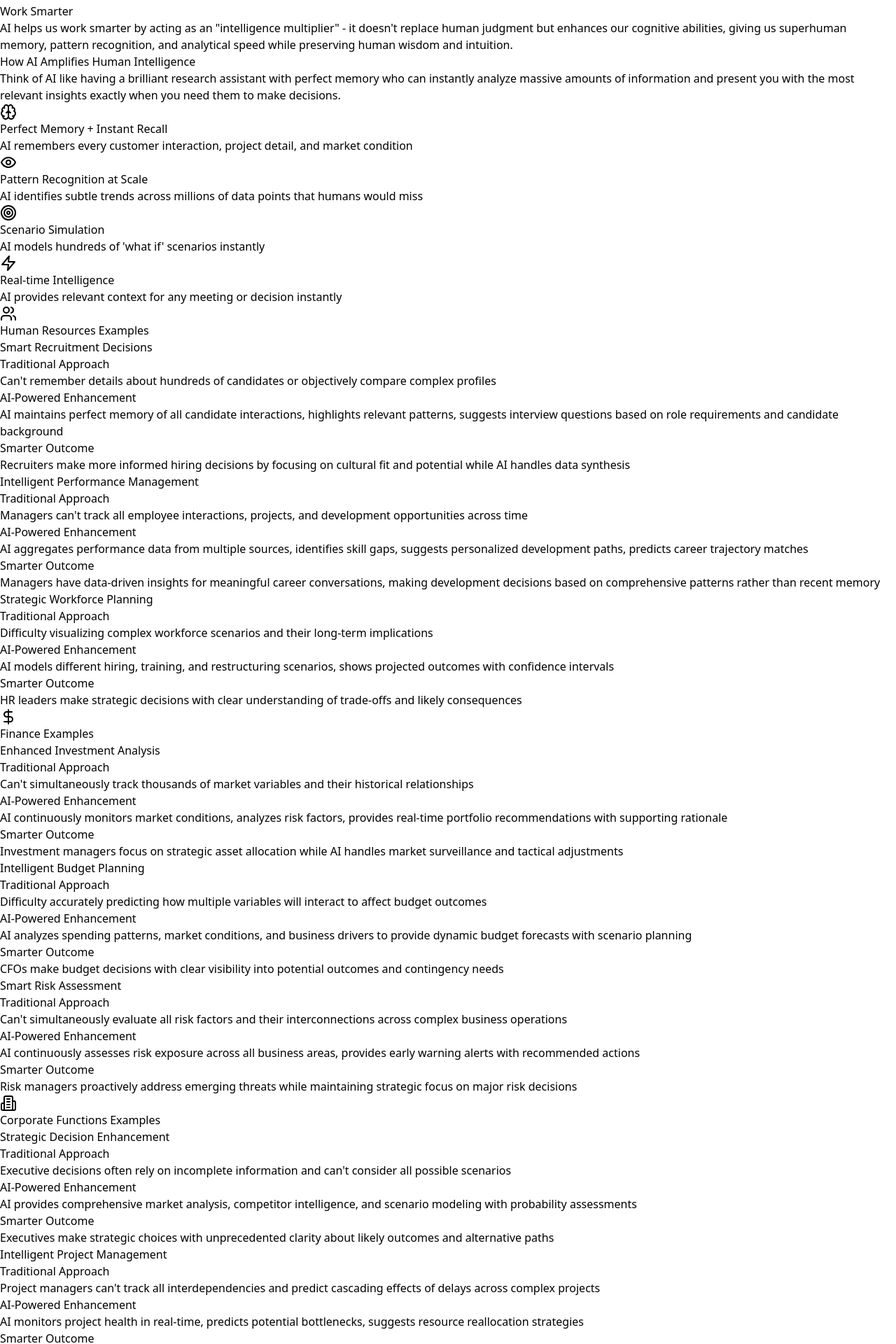
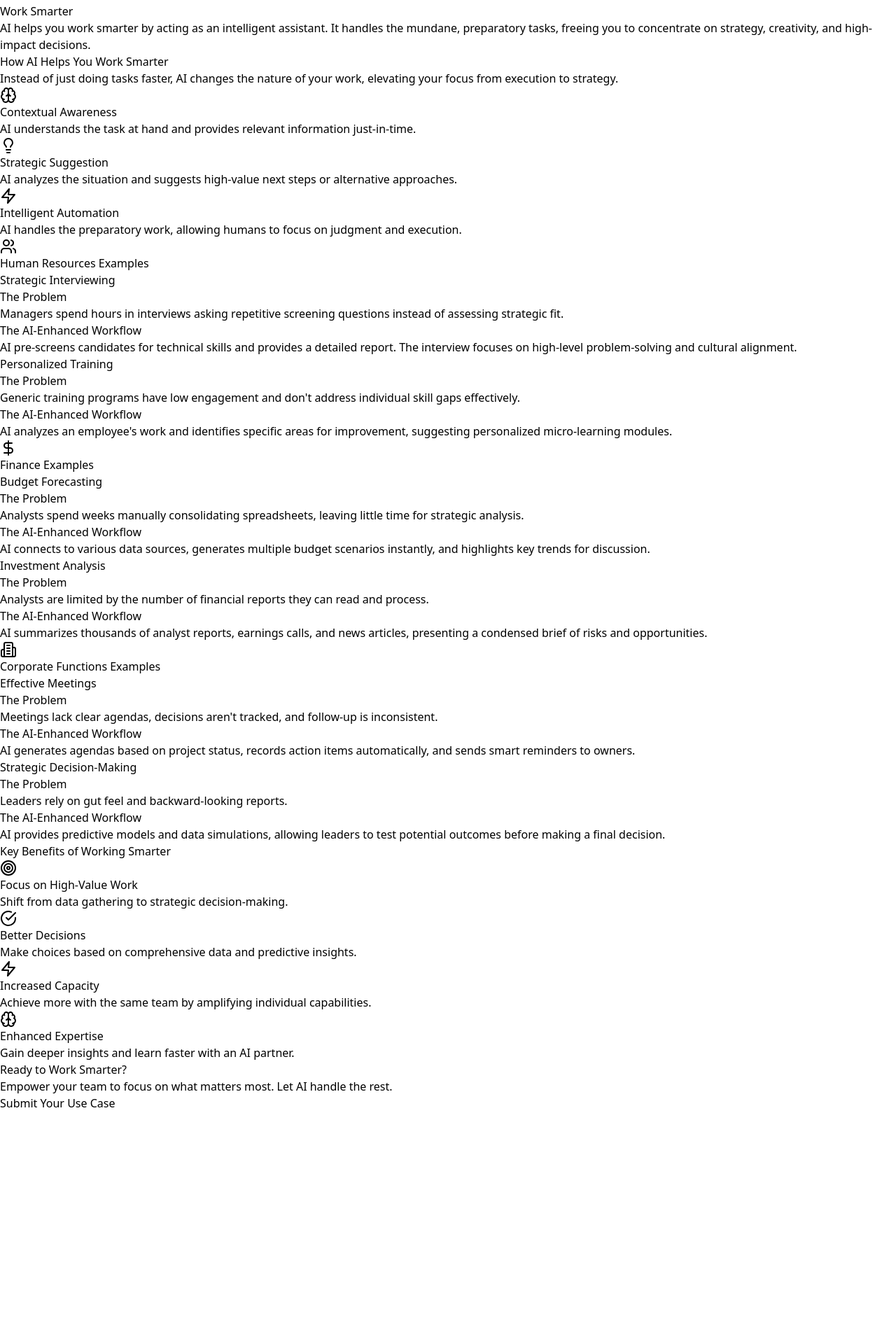
Before and after one commit to s4dha/ai-accelerator, a React (Vite) app in the folder prototype/: page /work-smarter in a window 1280 px wide. Shown: the part 44-1964 px from the top of the page at 70% size. After the commit the page ends 1632 px from the top, so only its background shows below. Built offline with nearby package versions, Linux system fonts and the light colour scheme.

Commit message:
updated 'WorkSmarterPage' UI to match the other 2

```diff
--- a/prototype/src/pages/WorkSmarterPage.tsx
+++ b/prototype/src/pages/WorkSmarterPage.tsx
@@ -1,188 +1,116 @@
-import React from 'react'
-import { ArrowLeft, Brain, Zap, Target, Users, DollarSign, Building2, Scale, Eye, Clock, TrendingUp, CheckCircle, Sparkles, Network, Shuffle } from 'lucide-react'
-import { Link } from 'react-router-dom'
+import React from 'react';
+import { ArrowLeft, Brain, Users, DollarSign, Building2, Zap, Lightbulb, Target, CheckCircle } from 'lucide-react';
+import { Link } from 'react-router-dom';
 
 const WorkSmarterPage = () => {
+  // Data for the page content
   const hrExamples = [
     {
-      title: "Smart Recruitment Decisions",
-      traditional: "Can't remember details about hundreds of candidates or objectively compare complex profiles",
-      breakthrough: "AI maintains perfect memory of all candidate interactions, highlights relevant patterns, suggests interview questions based on role requirements and candidate background",
-      outcome: "Recruiters make more informed hiring decisions by focusing on cultural fit and potential while AI handles data synthesis"
+      title: "Strategic Interviewing",
+      problem: "Managers spend hours in interviews asking repetitive screening questions instead of assessing strategic fit.",
+      solution: "AI pre-screens candidates for technical skills and provides a detailed report. The interview focuses on high-level problem-solving and cultural alignment.",
     },
     {
-      title: "Intelligent Performance Management",
-      traditional: "Managers can't track all employee interactions, projects, and development opportunities across time",
-      breakthrough: "AI aggregates performance data from multiple sources, identifies skill gaps, suggests personalized development paths, predicts career trajectory matches",
-      outcome: "Managers have data-driven insights for meaningful career conversations, making development decisions based on comprehensive patterns rather than recent memory"
+      title: "Personalized Training",
+      problem: "Generic training programs have low engagement and don't address individual skill gaps effectively.",
+      solution: "AI analyzes an employee's work and identifies specific areas for improvement, suggesting personalized micro-learning modules.",
     },
-    {
-      title: "Strategic Workforce Planning",
-      traditional: "Difficulty visualizing complex workforce scenarios and their long-term implications",
-      breakthrough: "AI models different hiring, training, and restructuring scenarios, shows projected outcomes with confidence intervals",
-      outcome: "HR leaders make strategic decisions with clear understanding of trade-offs and likely consequences"
-    }
-  ]
+  ];
 
   const financeExamples = [
     {
-      title: "Enhanced Investment Analysis",
-      traditional: "Can't simultaneously track thousands of market variables and their historical relationships",
-      breakthrough: "AI continuously monitors market conditions, analyzes risk factors, provides real-time portfolio recommendations with supporting rationale",
-      outcome: "Investment managers focus on strategic asset allocation while AI handles market surveillance and tactical adjustments"
+      title: "Budget Forecasting",
+      problem: "Analysts spend weeks manually consolidating spreadsheets, leaving little time for strategic analysis.",
+      solution: "AI connects to various data sources, generates multiple budget scenarios instantly, and highlights key trends for discussion.",
     },
     {
-      title: "Intelligent Budget Planning",
-      traditional: "Difficulty accurately predicting how multiple variables will interact to affect budget outcomes",
-      breakthrough: "AI analyzes spending patterns, market conditions, and business drivers to provide dynamic budget forecasts with scenario planning",
-      outcome: "CFOs make budget decisions with clear visibility into potential outcomes and contingency needs"
+      title: "Investment Analysis",
+      problem: "Analysts are limited by the number of financial reports they can read and process.",
+      solution: "AI summarizes thousands of analyst reports, earnings calls, and news articles, presenting a condensed brief of risks and opportunities.",
     },
-    {
-      title: "Smart Risk Assessment",
-      traditional: "Can't simultaneously evaluate all risk factors and their interconnections across complex business operations",
-      breakthrough: "AI continuously assesses risk exposure across all business areas, provides early warning alerts with recommended actions",
-      outcome: "Risk managers proactively address emerging threats while maintaining strategic focus on major risk decisions"
-    }
-  ]
+  ];
 
   const corporateExamples = [
     {
-      title: "Strategic Decision Enhancement",
-      traditional: "Executive decisions often rely on incomplete information and can't consider all possible scenarios",
-      breakthrough: "AI provides comprehensive market analysis, competitor intelligence, and scenario modeling with probability assessments",
-      outcome: "Executives make strategic choices with unprecedented clarity about likely outcomes and alternative paths"
+      title: "Effective Meetings",
+      problem: "Meetings lack clear agendas, decisions aren't tracked, and follow-up is inconsistent.",
+      solution: "AI generates agendas based on project status, records action items automatically, and sends smart reminders to owners.",
     },
     {
-      title: "Intelligent Project Management",
-      traditional: "Project managers can't track all interdependencies and predict cascading effects of delays across complex projects",
-      breakthrough: "AI monitors project health in real-time, predicts potential bottlenecks, suggests resource reallocation strategies",
-      outcome: "Project managers focus on stakeholder management and creative problem-solving while AI handles scheduling optimization"
+      title: "Strategic Decision-Making",
+      problem: "Leaders rely on gut feel and backward-looking reports.",
+      solution: "AI provides predictive models and data simulations, allowing leaders to test potential outcomes before making a final decision.",
     },
-    {
-      title: "Enhanced Customer Relationship Management",
-      traditional: "Sales teams can't remember every customer interaction detail or identify optimal engagement timing",
-      breakthrough: "AI analyzes customer behavior patterns, suggests personalized outreach strategies, predicts purchase likelihood",
-      outcome: "Sales professionals focus on relationship building and negotiation while AI provides perfect customer intelligence"
-    },
-    {
-      title: "Smart Legal Decision Support",
-      traditional: "Lawyers can't instantly recall all relevant case precedents and regulatory changes",
-      breakthrough: "AI provides comprehensive legal research, identifies relevant precedents, flags potential compliance issues",
-      outcome: "Legal professionals focus on strategy and advocacy while AI handles comprehensive research and analysis"
-    }
-  ]
-
-  const amplificationMechanisms = [
-    {
-      icon: Network,
-      title: "Information Synthesis",
-      example: "AI processes thousands of market reports, customer interactions, and performance metrics simultaneously",
-      result: "Executives make decisions with complete information rather than partial snapshots",
-      color: "from-cyan-400 to-blue-500"
-    },
-    {
-      icon: Eye,
-      title: "Pattern Recognition at Scale",
-      example: "AI identifies subtle performance indicators across entire organizations that humans would miss",
-      result: "Early detection of opportunities and risks with unprecedented accuracy",
-      color: "from-teal-400 to-cyan-500"
-    },
-    {
-      icon: Target,
-      title: "Scenario Simulation",
-      example: "AI models hundreds of 'what if' scenarios for strategic decisions in real-time",
-      result: "Leaders understand consequences before acting, choosing optimal paths confidently",
-      color: "from-blue-400 to-indigo-500"
-    },
-    {
-      icon: Brain,
-      title: "Cognitive Augmentation",
-      example: "AI provides perfect memory + instant context for every meeting, decision, and interaction",
-      result: "Professionals operate with superhuman recall and analytical capabilities",
-      color: "from-indigo-400 to-purple-500"
-    }
-  ]
+  ];
 
   const coreMechanisms = [
     {
       icon: Brain,
-      title: "Perfect Memory + Instant Recall",
-      description: "AI remembers every customer interaction, project detail, and market condition",
-      color: "from-cyan-500/10 to-cyan-600/5",
-      borderColor: "border-cyan-500/20",
-      iconBg: "bg-cyan-500/20",
-      iconColor: "text-cyan-400"
+      title: "Contextual Awareness",
+      description: "AI understands the task at hand and provides relevant information just-in-time.",
     },
     {
-      icon: Eye,
-      title: "Pattern Recognition at Scale",
-      description: "AI identifies subtle trends across millions of data points that humans would miss",
-      color: "from-teal-500/10 to-teal-600/5",
-      borderColor: "border-teal-500/20",
-      iconBg: "bg-teal-500/20",
-      iconColor: "text-teal-400"
-    },
-    {
-      icon: Target,
-      title: "Scenario Simulation",
-      description: "AI models hundreds of 'what if' scenarios instantly",
-      color: "from-blue-500/10 to-blue-600/5",
-      borderColor: "border-blue-500/20",
-      iconBg: "bg-blue-500/20",
-      iconColor: "text-blue-400"
+      icon: Lightbulb,
+      title: "Strategic Suggestion",
+      description: "AI analyzes the situation and suggests high-value next steps or alternative approaches.",
     },
     {
       icon: Zap,
-      title: "Real-time Intelligence",
-      description: "AI provides relevant context for any meeting or decision instantly",
-      color: "from-indigo-500/10 to-indigo-600/5",
-      borderColor: "border-indigo-500/20",
-      iconBg: "bg-indigo-500/20",
-      iconColor: "text-indigo-400"
+      title: "Intelligent Automation",
+      description: "AI handles the preparatory work, allowing humans to focus on judgment and execution.",
+    },
+  ];
+
+  const benefits = [
+    {
+      icon: Target,
+      title: "Focus on High-Value Work",
+      description: "Shift from data gathering to strategic decision-making.",
+      color: "from-blue-400 to-blue-600"
+    },
+    {
+      icon: CheckCircle,
+      title: "Better Decisions",
+      description: "Make choices based on comprehensive data and predictive insights.",
+      color: "from-emerald-400 to-emerald-600"
+    },
+    {
+      icon: Zap,
+      title: "Increased Capacity",
+      description: "Achieve more with the same team by amplifying individual capabilities.",
+      color: "from-purple-400 to-purple-600"
+    },
+    {
+      icon: Brain,
+      title: "Enhanced Expertise",
+      description: "Gain deeper insights and learn faster with an AI partner.",
+      color: "from-amber-400 to-amber-600"
     }
-  ]
+  ];
 
-  const ExampleCard = ({ example, index }: { example: any, index: number }) => (
+  // Reusable Example Card Component
+  const ExampleCard = ({ example }: { example: { title: string; problem: string; solution: string } }) => (
       <div className="bg-gray-900 rounded-2xl p-6 border border-gray-800 hover:border-gray-700 transition-all duration-300">
         <h4 className="text-xl font-bold text-white mb-4">{example.title}</h4>
-
         <div className="space-y-4">
-        <div className="bg-gray-500/10 border border-gray-500/20 rounded-xl p-4">
-          <h5 className="text-gray-400 font-semibold mb-2 flex items-center">
-            <span className="w-2 h-2 bg-gray-400 rounded-full mr-2"></span>
-            Traditional Approach
-          </h5>
-          <p className="text-gray-300 text-sm leading-relaxed">{example.traditional}</p>
+          <div className="bg-red-500/10 border border-red-500/20 rounded-xl p-4">
+            <h5 className="text-red-400 font-semibold mb-2">The Problem</h5>
+            <p className="text-gray-300 text-sm leading-relaxed">{example.problem}</p>
           </div>
-
-        <div className="bg-cyan-500/10 border border-cyan-500/20 rounded-xl p-4">
-          <h5 className="text-cyan-400 font-semibold mb-2 flex items-center">
-            <span className="w-2 h-2 bg-cyan-400 rounded-full mr-2"></span>
-            AI-Powered Enhancement
-          </h5>
-          <p className="text-gray-300 text-sm leading-relaxed">{example.breakthrough}</p>
-        </div>
-
           <div className="bg-emerald-500/10 border border-emerald-500/20 rounded-xl p-4">
-          <h5 className="text-emerald-400 font-semibold mb-2 flex items-center">
-            <span className="w-2 h-2 bg-emerald-400 rounded-full mr-2"></span>
-            Smarter Outcome
-          </h5>
-          <p className="text-gray-300 text-sm leading-relaxed">{example.outcome}</p>
+            <h5 className="text-emerald-400 font-semibold mb-2">The AI-Enhanced Workflow</h5>
+            <p className="text-gray-300 text-sm leading-relaxed">{example.solution}</p>
           </div>
         </div>
       </div>
-  )
+  );
 
   return (
       <div className="min-h-screen bg-black">
         {/* Header */}
         <header className="bg-black/95 backdrop-blur-sm border-b border-gray-800 sticky top-0 z-50">
           <div className="max-w-7xl mx-auto px-4 sm:px-6 lg:px-8 py-4">
-          <Link
-            to="/"
-            className="inline-flex items-center space-x-2 text-gray-300 hover:text-white transition-colors"
-          >
+            <Link to="/" className="inline-flex items-center space-x-2 text-gray-300 hover:text-white transition-colors">
               <ArrowLeft className="h-5 w-5" />
               <span>Back to Home</span>
             </Link>
@@ -190,35 +118,34 @@ const WorkSmarterPage = () => {
         </header>
 
         {/* Hero Section */}
-      <section className="py-20 bg-gradient-to-b from-black via-cyan-900/10 to-black">
+        <section className="py-20 bg-gradient-to-b from-black via-blue-900/10 to-black">
           <div className="max-w-7xl mx-auto px-4 sm:px-6 lg:px-8 text-center">
             <h1 className="text-5xl md:text-7xl font-bold text-white mb-6">
-            Work <span className="bg-gradient-to-r from-cyan-400 to-teal-500 bg-clip-text text-transparent">Smarter</span>
+              Work <span className="bg-gradient-to-r from-blue-400 to-teal-500 bg-clip-text text-transparent">Smarter</span>
             </h1>
             <p className="text-xl md:text-2xl text-gray-300 max-w-4xl mx-auto leading-relaxed">
-            AI helps us work smarter by acting as an "intelligence multiplier" - it doesn't replace human judgment but enhances our cognitive abilities, giving us superhuman memory, pattern recognition, and analytical speed while preserving human wisdom and intuition.
+              AI helps you work smarter by acting as an intelligent assistant. It handles the mundane, preparatory tasks, freeing you to concentrate on strategy, creativity, and high-impact decisions.
             </p>
           </div>
         </section>
 
-      {/* Core Mechanism */}
+        {/* Core Mechanism Section */}
         <section className="py-16 bg-gray-900/20">
           <div className="max-w-7xl mx-auto px-4 sm:px-6 lg:px-8">
             <div className="text-center mb-12">
-            <h2 className="text-4xl font-bold text-white mb-4">How AI Amplifies Human Intelligence</h2>
+              <h2 className="text-4xl font-bold text-white mb-4">How AI Helps You Work Smarter</h2>
               <p className="text-xl text-gray-300 max-w-3xl mx-auto">
-              Think of AI like having a brilliant research assistant with perfect memory who can instantly analyze massive amounts of information and present you with the most relevant insights exactly when you need them to make decisions.
+                Instead of just doing tasks faster, AI changes the nature of your work, elevating your focus from execution to strategy.
               </p>
             </div>
-
-          <div className="grid md:grid-cols-2 lg:grid-cols-4 gap-8">
+            <div className="grid md:grid-cols-3 gap-8">
               {coreMechanisms.map((mechanism, index) => (
-              <div key={index} className={`bg-gradient-to-br ${mechanism.color} rounded-2xl p-6 border ${mechanism.borderColor}`}>
-                <div className={`${mechanism.iconBg} w-16 h-16 rounded-2xl flex items-center justify-center mb-6`}>
-                  <mechanism.icon className={`h-8 w-8 ${mechanism.iconColor}`} />
+                  <div key={index} className="bg-gradient-to-br from-blue-500/10 to-blue-600/5 rounded-2xl p-8 border border-blue-500/20">
+                    <div className="bg-blue-500/20 w-16 h-16 rounded-2xl flex items-center justify-center mb-6">
+                      <mechanism.icon className="h-8 w-8 text-blue-400" />
                     </div>
-                <h3 className="text-xl font-bold text-white mb-3">{mechanism.title}</h3>
-                <p className="text-gray-300 text-sm leading-relaxed">{mechanism.description}</p>
+                    <h3 className="text-2xl font-bold text-white mb-4">{mechanism.title}</h3>
+                    <p className="text-gray-300 leading-relaxed">{mechanism.description}</p>
                   </div>
               ))}
             </div>
@@ -229,16 +156,11 @@ const WorkSmarterPage = () => {
         <section className="py-20">
           <div className="max-w-7xl mx-auto px-4 sm:px-6 lg:px-8">
             <div className="flex items-center justify-center mb-12">
-            <div className="bg-cyan-500/20 p-4 rounded-2xl mr-4">
-              <Users className="h-8 w-8 text-cyan-400" />
-            </div>
+              <div className="bg-blue-500/20 p-4 rounded-2xl mr-4"><Users className="h-8 w-8 text-blue-400" /></div>
               <h2 className="text-4xl font-bold text-white">Human Resources Examples</h2>
             </div>
-
-          <div className="grid lg:grid-cols-2 xl:grid-cols-3 gap-8">
-            {hrExamples.map((example, index) => (
-              <ExampleCard key={index} example={example} index={index} />
-            ))}
+            <div className="grid lg:grid-cols-2 gap-8">
+              {hrExamples.map((example, i) => <ExampleCard key={i} example={example} />)}
             </div>
           </div>
         </section>
@@ -247,16 +169,11 @@ const WorkSmarterPage = () => {
         <section className="py-20 bg-gray-900/20">
           <div className="max-w-7xl mx-auto px-4 sm:px-6 lg:px-8">
             <div className="flex items-center justify-center mb-12">
-            <div className="bg-teal-500/20 p-4 rounded-2xl mr-4">
-              <DollarSign className="h-8 w-8 text-teal-400" />
-            </div>
+              <div className="bg-emerald-500/20 p-4 rounded-2xl mr-4"><DollarSign className="h-8 w-8 text-emerald-400" /></div>
               <h2 className="text-4xl font-bold text-white">Finance Examples</h2>
             </div>
-
-          <div className="grid lg:grid-cols-2 xl:grid-cols-3 gap-8">
-            {financeExamples.map((example, index) => (
-              <ExampleCard key={index} example={example} index={index} />
-            ))}
+            <div className="grid lg:grid-cols-2 gap-8">
+              {financeExamples.map((example, i) => <ExampleCard key={i} example={example} />)}
             </div>
           </div>
         </section>
@@ -265,51 +182,29 @@ const WorkSmarterPage = () => {
         <section className="py-20">
           <div className="max-w-7xl mx-auto px-4 sm:px-6 lg:px-8">
             <div className="flex items-center justify-center mb-12">
-            <div className="bg-blue-500/20 p-4 rounded-2xl mr-4">
-              <Building2 className="h-8 w-8 text-blue-400" />
-            </div>
+              <div className="bg-purple-500/20 p-4 rounded-2xl mr-4"><Building2 className="h-8 w-8 text-purple-400" /></div>
               <h2 className="text-4xl font-bold text-white">Corporate Functions Examples</h2>
             </div>
-
             <div className="grid lg:grid-cols-2 gap-8">
-            {corporateExamples.map((example, index) => (
-              <ExampleCard key={index} example={example} index={index} />
-            ))}
+              {corporateExamples.map((example, i) => <ExampleCard key={i} example={example} />)}
             </div>
           </div>
         </section>
 
-      {/* Intelligence Amplification Mechanisms */}
+        {/* Key Benefits Section */}
         <section className="py-20 bg-gradient-to-b from-black via-gray-900/30 to-black">
           <div className="max-w-7xl mx-auto px-4 sm:px-6 lg:px-8">
             <div className="text-center mb-16">
-            <h2 className="text-4xl font-bold text-white mb-4">Intelligence Amplification Mechanisms</h2>
-            <p className="text-xl text-gray-300 max-w-3xl mx-auto">
-              AI enables smarter work by fundamentally enhancing how we process information and make decisions.
-            </p>
+              <h2 className="text-4xl font-bold text-white mb-4">Key Benefits of Working Smarter</h2>
             </div>
-
-          <div className="grid md:grid-cols-2 gap-8">
-            {amplificationMechanisms.map((mechanism, index) => (
-              <div key={index} className="bg-gray-900 rounded-2xl p-8 border border-gray-800 hover:border-gray-700 transition-all duration-300">
-                <div className="flex items-center mb-6">
-                  <div className={`bg-gradient-to-r ${mechanism.color} w-16 h-16 rounded-2xl flex items-center justify-center mr-4 shadow-lg`}>
-                    <mechanism.icon className="h-8 w-8 text-white" />
+            <div className="grid md:grid-cols-2 lg:grid-cols-4 gap-8">
+              {benefits.map((benefit, index) => (
+                  <div key={index} className="text-center">
+                    <div className={`bg-gradient-to-r ${benefit.color} w-20 h-20 rounded-2xl flex items-center justify-center mx-auto mb-6 shadow-lg`}>
+                      <benefit.icon className="h-10 w-10 text-white" />
                     </div>
-                  <h3 className="text-2xl font-bold text-white">{mechanism.title}</h3>
-                </div>
-
-                <div className="space-y-4">
-                  <div className="bg-cyan-500/10 border border-cyan-500/20 rounded-xl p-4">
-                    <h5 className="text-cyan-400 font-semibold mb-2">Example</h5>
-                    <p className="text-gray-300 text-sm leading-relaxed">{mechanism.example}</p>
-                  </div>
-
-                  <div className="bg-emerald-500/10 border border-emerald-500/20 rounded-xl p-4">
-                    <h5 className="text-emerald-400 font-semibold mb-2">Result</h5>
-                    <p className="text-gray-300 text-sm leading-relaxed">{mechanism.result}</p>
-                  </div>
-                </div>
+                    <h3 className="text-2xl font-bold text-white mb-3">{benefit.title}</h3>
+                    <p className="text-gray-300 leading-relaxed">{benefit.description}</p>
                   </div>
               ))}
             </div>
@@ -321,18 +216,18 @@ const WorkSmarterPage = () => {
           <div className="max-w-4xl mx-auto px-4 sm:px-6 lg:px-8 text-center">
             <h2 className="text-4xl font-bold text-white mb-6">Ready to Work Smarter?</h2>
             <p className="text-xl text-gray-300 mb-8">
-            Amplify your intelligence with AI-powered cognitive enhancement.
+              Empower your team to focus on what matters most. Let AI handle the rest.
             </p>
             <Link
                 to="/submit-use-case"
-            className="inline-block bg-gradient-to-r from-cyan-600 to-teal-600 text-white px-8 py-4 rounded-2xl font-bold text-lg hover:shadow-2xl hover:shadow-cyan-500/25 transition-all duration-300 transform hover:-translate-y-1"
+                className="inline-block bg-gradient-to-r from-blue-600 to-teal-600 text-white px-8 py-4 rounded-2xl font-bold text-lg hover:shadow-2xl hover:shadow-blue-500/25 transition-all duration-300 transform hover:-translate-y-1"
             >
               Submit Your Use Case
             </Link>
           </div>
         </section>
       </div>
-  )
-}
+  );
+};
 
-export default WorkSmarterPage
+export default WorkSmarterPage;
```
Lines whose indentation alone changed are shown as unchanged.
